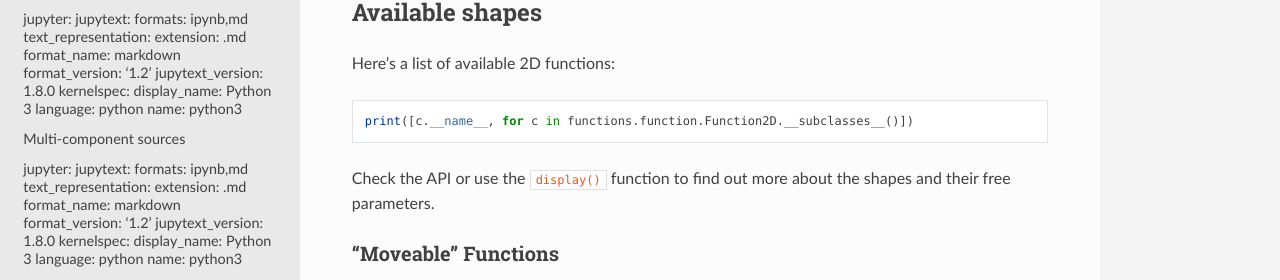
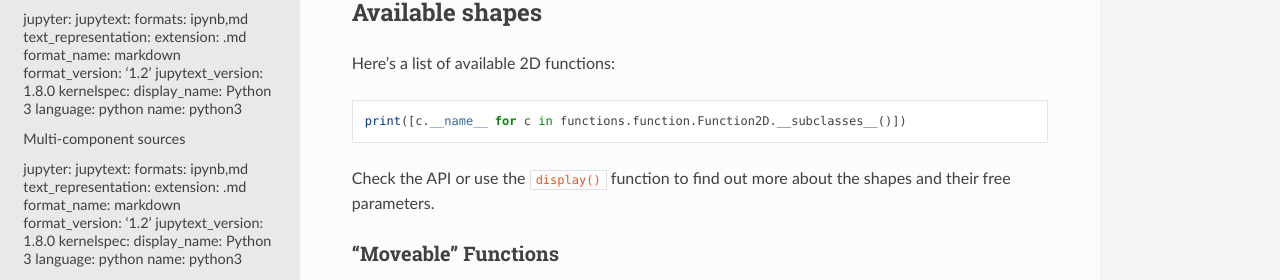
Before and after one commit to threeML/astromodels, a Sphinx documentation site: the page built from doc/notebooks/Extended_sources_tutorial.md, in a window 1280 px wide and 900 px high, scrolled down 967 px. Shown: the part 146-426 px from the top of the window. Built offline with Sphinx 7.4.7 and the Read the Docs theme 2.0.0, drawn with Linux system fonts in a browser that asks for light colours; pages that are not in the unit, such as notebooks, are missing from menus.

Commit message:
fix typo

````diff
--- a/doc/notebooks/Extended_sources_tutorial.md
+++ b/doc/notebooks/Extended_sources_tutorial.md
@@ -53,7 +53,7 @@ disk_source.spatial_shape.radius.display()
 Here's a list of available 2D functions:
 
 ```python
-print([c.__name__, for c in functions.function.Function2D.__subclasses__()])
+print([c.__name__ for c in functions.function.Function2D.__subclasses__()])
 ```
 
 Check the API or use the `display()` function to find out more about the shapes and their free parameters.
````
